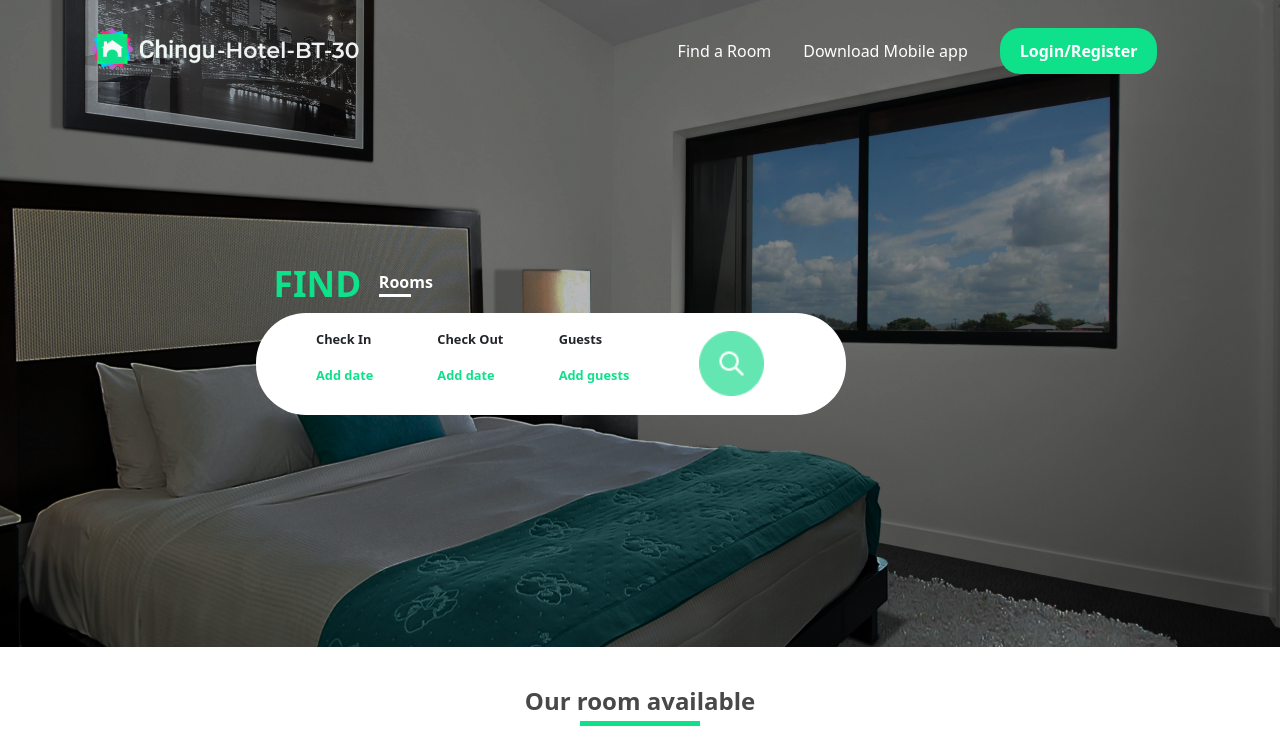
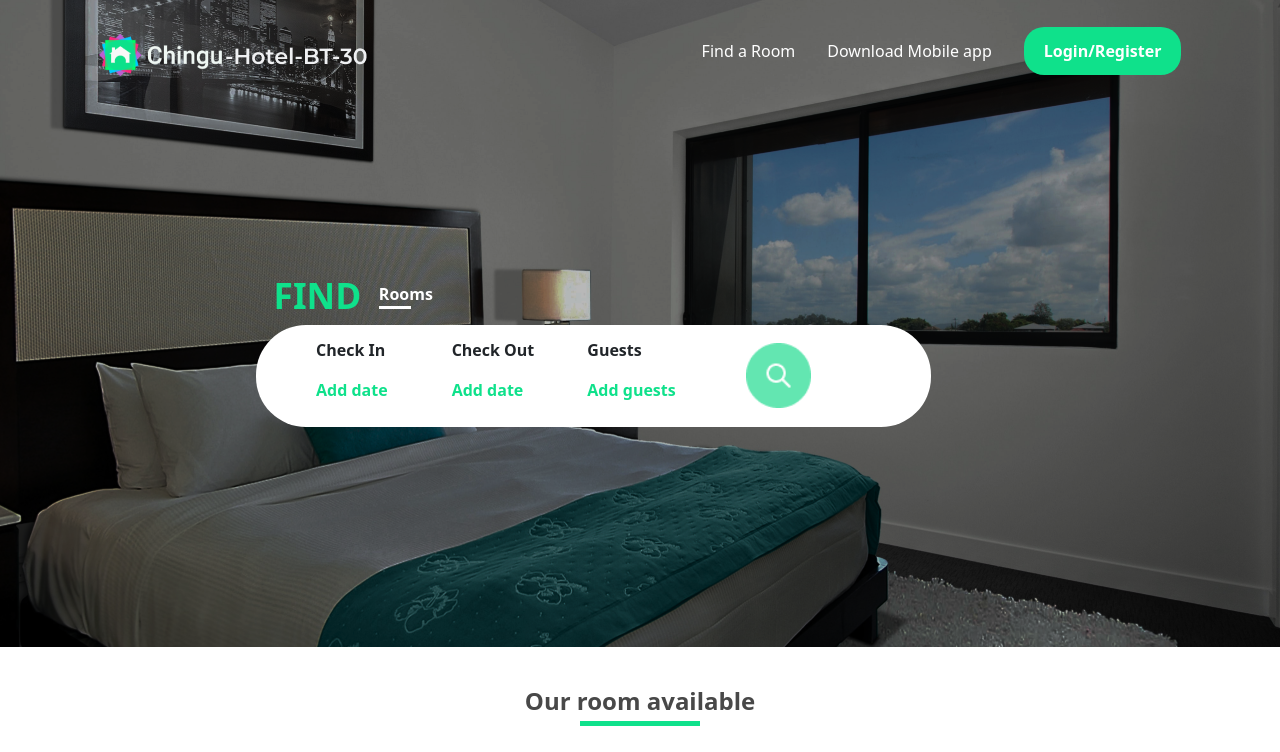
Before and after one commit to chingu-voyages/v42-bears-team-30, a React (Create React App) app in the folder app-front/: page / in a window 1280 px wide. Shown: the top 752 px of the page. Built offline with nearby package versions, Linux system fonts and the light colour scheme.

Commit message:
[FRONT] add login modal

```diff
--- a/app-front/src/App.css
+++ b/app-front/src/App.css
@@ -2,4 +2,5 @@ body {
   font-family: 'Segoe UI', Tahoma, Geneva, Verdana, sans-serif;
   font-weight: bold;
   margin: 0;
+  overflow-x: hidden;
 }
--- a/app-front/src/App.js
+++ b/app-front/src/App.js
@@ -1,10 +1,10 @@
-import './App.css';
+import { Routes,Route } from 'react-router-dom'
+
 import DetailsPage from './components/detailspage/detailspage';
 import Homepage from './components/homepage/homepage';
-import {BrowserRouter,Routes,Route} from 'react-router-dom'
 
+import './App.css';
 import 'bootstrap/dist/css/bootstrap.min.css'
-
 
 
 function App() {
--- a/app-front/src/components/_partials/navbar/navbar.css
+++ b/app-front/src/components/_partials/navbar/navbar.css
@@ -22,14 +22,6 @@
     text-decoration: none;
 }
 
-.nav-right .nav-links li .nav-auth {
-    background-color: #0FE18B;
-    border-radius: 20px;
-    color: white;
-    font-weight: bold;
-    padding: 12px 20px;
-}
-
 .nav-right .nav-links {
     margin-top: 20px;
 }
--- a/app-front/src/components/_partials/navbar/navbar.js
+++ b/app-front/src/components/_partials/navbar/navbar.js
@@ -1,4 +1,7 @@
 import React from 'react';
+
+import Auth from '../../auth/auth';
+
 import './navbar.css';
 import chinguLogo from '../../../assets/images/logo-chingu.png';
 
@@ -19,7 +22,7 @@ function Navbar() {
                         <a>Download Mobile app</a>
                     </li>
                     <li>
-                        <a className='nav-auth' >Login/Register</a>
+                        <Auth />
                     </li>
                 </ul>
             </div>
--- a/app-front/src/components/_partials/navbar/navbar_other_pages.css
+++ b/app-front/src/components/_partials/navbar/navbar_other_pages.css
@@ -25,14 +25,6 @@
     text-decoration: none;
 }
 
-.nav-right ul li .nav-auth {
-    background-color: #0FE18B;
-    border-radius: 20px;
-    color: white;
-    font-weight: bold;
-    padding: 12px 20px;
-}
-
 /* Link hover */
 .nav-right ul li a:hover {
     text-decoration: underline 2px;
--- a/app-front/src/components/_partials/navbar/navbar_other_pages.js
+++ b/app-front/src/components/_partials/navbar/navbar_other_pages.js
@@ -1,6 +1,7 @@
 import React from 'react';
 import './navbar_other_pages.css';
 import chinguLogo from '../../../assets/images/logo-chingu.png';
+import Auth from '../../auth/auth';
 
 function Navbar() {
     return (
@@ -19,7 +20,7 @@ function Navbar() {
                         <a>Download Mobile app</a>
                     </li>
                     <li>
-                        <a className='nav-auth'>Login/Register</a>
+                        <Auth />
                     </li>
                 </ul>
             </div>
--- /dev/null
+++ b/app-front/src/components/auth/auth.css
@@ -0,0 +1,60 @@
+.nav-right .nav-links li .nav-auth {
+    background-color: #0FE18B;
+    border: none;
+    border-radius: 20px;
+    color: white;
+    font-weight: bold;
+    margin-top: -12px;
+    padding: 12px 20px;
+}
+
+.auth {
+    background-color: #0FE18B;
+    border-radius: 10px;
+    left: 50%;
+    padding: 20px 30px;
+    position: absolute;
+    top: 15em;
+    transform: translate(-50%, -50%);
+    width: 350px;
+    z-index: 1;
+}
+
+.auth .auth-links {
+    color: #ffffff;
+    font-weight: bold;
+    margin-bottom: 1em;
+}
+
+.auth hr {
+    color: #ffffff;
+}
+
+.auth form input {
+    display: block;
+    border-bottom: 1px solid #0FE18B;
+    height: 40px;
+    margin-bottom: 1em;
+    width: 100%;
+}
+
+.auth form .btn-login {
+    background-color: #ffffff;
+    color: #0FE18B;
+    font-weight: bold;
+    border: none;
+    border-radius: 20px;
+    padding: 12px 20px;
+    width: 100%;
+}
+
+.auth form .btn-login:hover {
+    opacity: 0.7;
+}
+
+.auth form .btn-close {
+    color: white !important;
+    font-weight: bold;
+    position: absolute;
+    top: 0;
+}
--- /dev/null
+++ b/app-front/src/components/auth/auth.js
@@ -0,0 +1,49 @@
+import React, { useState } from 'react';
+
+import './auth.css';
+
+function Auth() {
+  const [isOpen, setIsOpen] = useState(false);
+  const [email, setEmail] = useState('');
+  const [password, setPassword] = useState('');
+
+  const handleSubmit = event => {
+    event.preventDefault();
+    // Perform authentication here using the email and password stored in state
+  };
+
+  return (
+    <div>
+      <button className='nav-auth' onClick={() => setIsOpen(true)}>Login/Register</button>
+      {isOpen && (
+        <div className='auth'>
+            <div className='auth-links'>
+                <a>Login</a>
+                <a>Register</a>
+            </div>
+            <hr />
+            <form onSubmit={handleSubmit}>
+                <input
+                className='form-control'
+                type="email"
+                placeholder="Email"
+                value={email}
+                onChange={event => setEmail(event.target.value)}
+                />
+                <input
+                className='form-control'
+                type="password"
+                placeholder="Password"
+                value={password}
+                onChange={event => setPassword(event.target.value)}
+                />
+                <button className='btn-login' type="submit">Log In</button>
+                <button className='btn-close' onClick={() => setIsOpen(false)}></button>
+            </form>
+        </div>
+      )}
+    </div>
+  );
+}
+
+export default Auth;
--- a/app-front/src/components/homepage/homepage.css
+++ b/app-front/src/components/homepage/homepage.css
@@ -12,8 +12,6 @@
     top: 30%;
     max-width: 590px;
 }
-
-
 
 .find-room-text {
     align-items: center;
@@ -45,11 +43,12 @@
     align-items: center;
     background-color: #FFFFFF;
     border-radius: 50px;
-    font-size: 0.8em;
+    font-size: 1em;
     font-weight: bold;
     display: flex;
     padding: 5px 60px;
     padding-bottom: 18px;
+    width: 675px;
 }
 
 .find-room-forms div input {
@@ -72,7 +71,7 @@
 .calendar-text-add {
     color: #0FE18B;
     cursor: pointer;
-    margin-right: 5em;
+    margin-right: 4em;
 }
 
 .btn-search-container .btn-search:hover, .calendar-text-add:hover {
@@ -86,11 +85,8 @@
 
 @media screen and (max-Width:390px) {
     .find-room-container {
-
-
         left: 0;
         padding: 0 25px;
-
     }
     .find-room-container .find-room-text .find-room-paragraph{
         font-size: 11px;
```
